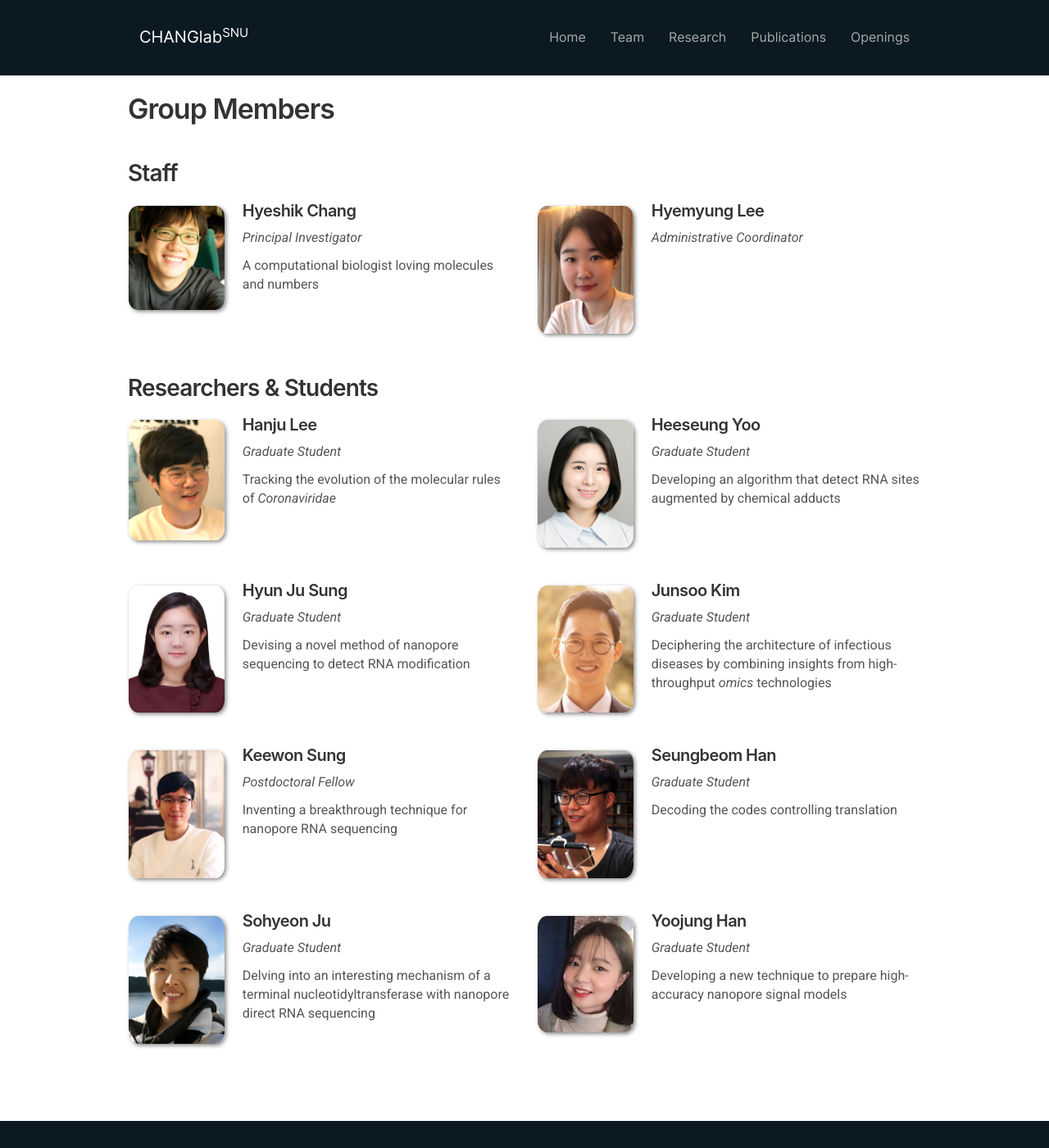
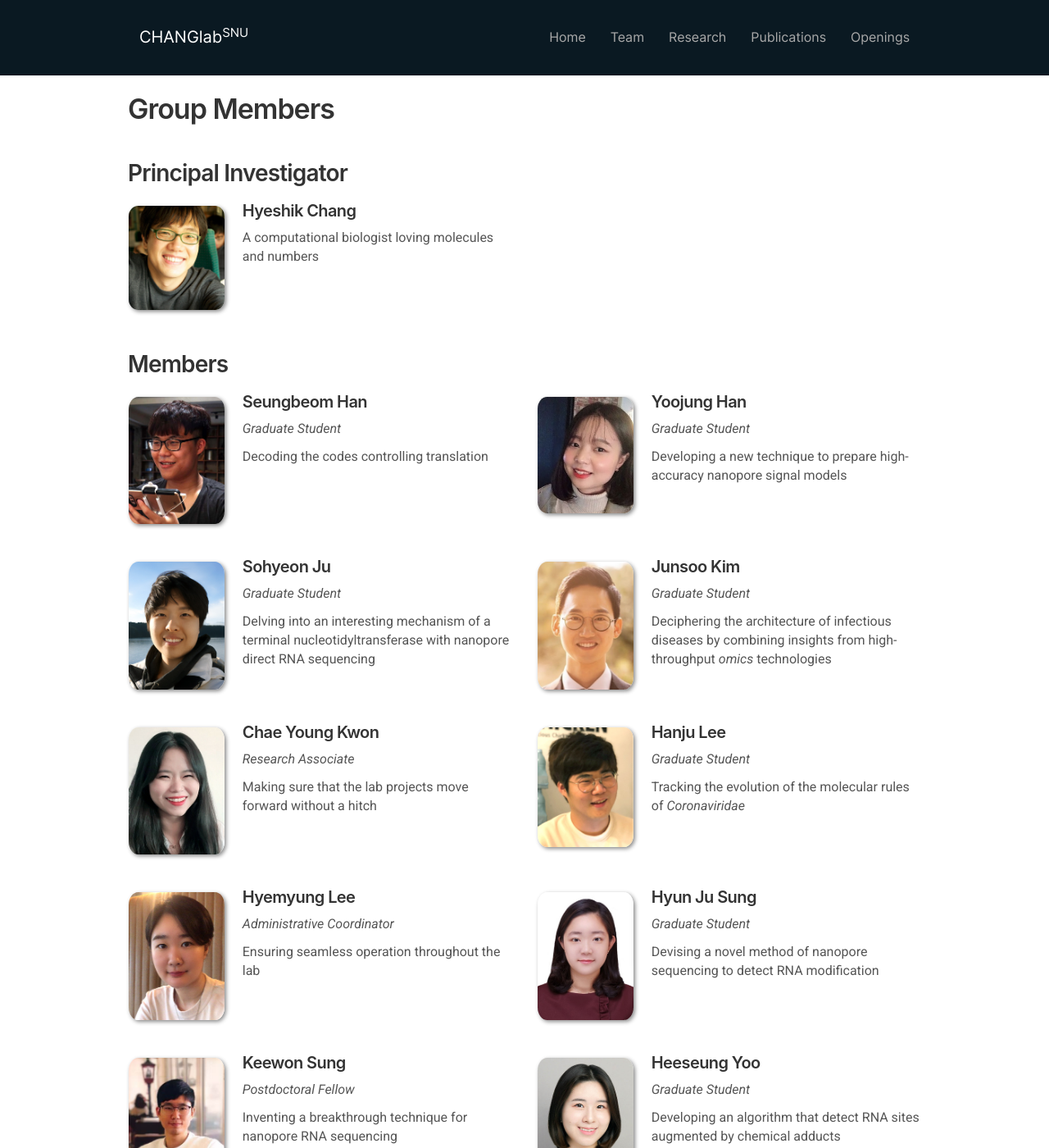
Before and after one commit to ChangLabSNU/ChangLabSNU.github.io, a Jekyll site: the page built from _pages/team.md, in a window 1280 px wide and 1400 px high. Shown: the whole window at 82% size. Built offline with Jekyll 4.4.1, drawn with Linux system fonts in a browser that asks for light colours; nearby versions of some CDN libraries; some web fonts are replaced.

Commit message:
Add Chae Young.

```diff
--- a/_data/team.yml
+++ b/_data/team.yml
@@ -6,6 +6,7 @@
   intro: A computational biologist loving molecules and numbers
   link: hyeshik-chang
   category: principal-investigator
+  sort-key: chang-hyeshik
   active: true
 
 - name: Ari Hong
@@ -16,6 +17,7 @@
   intro: Decoding the codes controlling translation
   link: ari-hong
   category: student
+  sort-key: hong-ari
   active: false
 
 - name: Hanju Lee
@@ -26,6 +28,7 @@
   intro: "Tracking the evolution of the molecular rules of <i>Coronaviridae</i>"
   link: hanju-lee
   category: student
+  sort-key: lee-hanju
   active: true
 
 - name: Heeseung Yoo
@@ -36,6 +39,7 @@
   intro: "Developing an algorithm that detect RNA sites augmented by chemical adducts"
   link: heeseung-yoo
   category: student
+  sort-key: yoo-heeseung
   active: true
 
 - name: Hyun Ju Sung
@@ -46,6 +50,7 @@
   intro: Devising a novel method of nanopore sequencing to detect RNA modification
   link: hyunju-sung
   category: student
+  sort-key: sung-hyun-ju
   active: true
 
 - name: Junsoo Kim
@@ -56,6 +61,7 @@
   intro: "Deciphering the architecture of infectious diseases by combining insights from high-throughput <i>omics</i> technologies"
   link: junsoo-kim
   category: student
+  sort-key: kim-junsoo
   active: true
 
 - name: Keewon Sung
@@ -66,6 +72,7 @@
   intro: "Inventing a breakthrough technique for nanopore RNA sequencing"
   link: keewon-sung
   category: postdoc
+  sort-key: sung-keewon
   active: true
 
 - name: Seungbeom Han
@@ -76,6 +83,7 @@
   intro: Decoding the codes controlling translation
   link: seungbeom-han
   category: student
+  sort-key: han-seungbeom
   active: true
 
 - name: Sohyeon Ju
@@ -86,6 +94,7 @@
   intro: Delving into an interesting mechanism of a terminal nucleotidyltransferase with nanopore direct RNA sequencing
   link: sohyeon-ju
   category: student
+  sort-key: ju-sohyeon
   active: true
 
 - name: Yoojung Han
@@ -96,6 +105,7 @@
   intro: Developing a new technique to prepare high-accuracy nanopore signal models
   link: yoojung-han
   category: student
+  sort-key: han-yoojung
   active: true
 
 - name: Hyemyung Lee
@@ -103,6 +113,19 @@
   photo: hmlee-thumb.jpg
   email: hyemyung@snu.ac.kr
   info: Administrative Coordinator
+  intro: Ensuring seamless operation throughout the lab
   link: hyemyung-lee
   category: support
+  sort-key: lee-hyemyung
   active: true
+
+- name: Chae Young Kwon
+  name_abbr: C. Y. Kwon
+  photo: cykwon-thumb.jpg
+  email: kcy0617@snu.ac.kr
+  info: Research Associate
+  intro: Making sure that the lab projects move forward without a hitch
+  link: chaeyoung-kwon
+  category: research-assistant
+  sort-key: kwon-chae-young
+  active: true
--- a/_includes/team_list.html
+++ b/_includes/team_list.html
@@ -1,8 +1,9 @@
 {% assign number_printed = 0 %}
 {% assign active_members = site.data.team | where_exp:"memb", "memb.active" %}
 {% assign member_list = active_members | where_exp:"memb", "selected_categories contains memb.category" %}
+{% assign members_by_name = member_list | sort: "sort-key" %}
 
-{% for member in member_list %}
+{% for member in members_by_name %}
 {% assign even_odd = number_printed | modulo: 2 %}
 
 {% if even_odd == 0 %}
@@ -16,7 +17,9 @@
   {% else %}
   <h4>{{ member.name }}</h4>
   {% endif %}
+  {% if member.category != "principal-investigator" %}
   <i>{{ member.info }}</i>
+  {% endif %}
   {% if member.intro %}
   <p class="member-intro">{{ member.intro }}</p>
   {% endif %}
--- a/_pages/team.md
+++ b/_pages/team.md
@@ -8,12 +8,12 @@ permalink: /team/
 
 ## Group Members
 
-### Staff
-{% assign selected_categories = "principal-investigator,support,research-assistant" | split:',' %}
+### Principal Investigator
+{% assign selected_categories = "principal-investigator" | split:',' %}
 {% include team_list.html %}
 
-### Researchers &amp; Students
-{% assign selected_categories = "student,postdoc" | split:',' %}
+### Members
+{% assign selected_categories = "student,postdoc,support,research-assistant" | split:',' %}
 {% include team_list.html %}
 
 <br/>
```
Also changed, not shown: _pages/team/chaeyoung-kwon.md (added, +25 -0 lines), images/members/cykwon-thumb.jpg (added).
